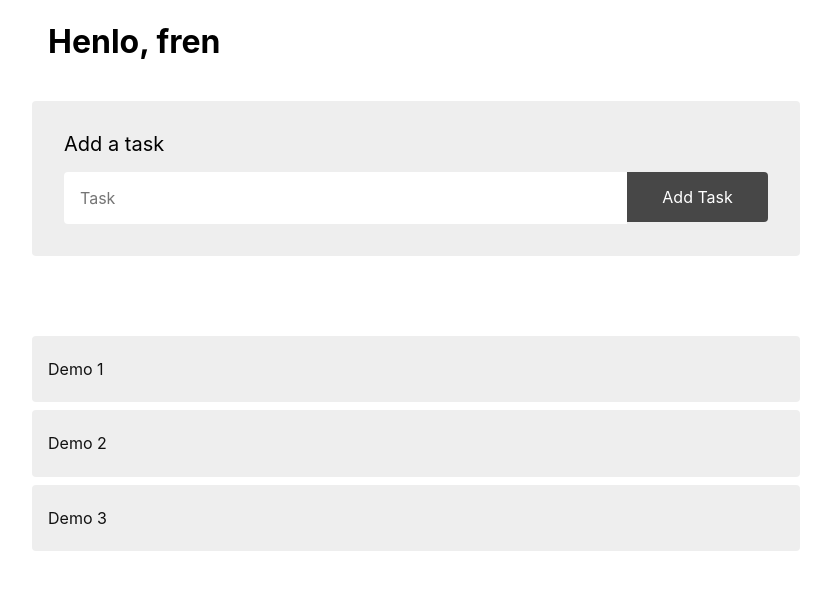
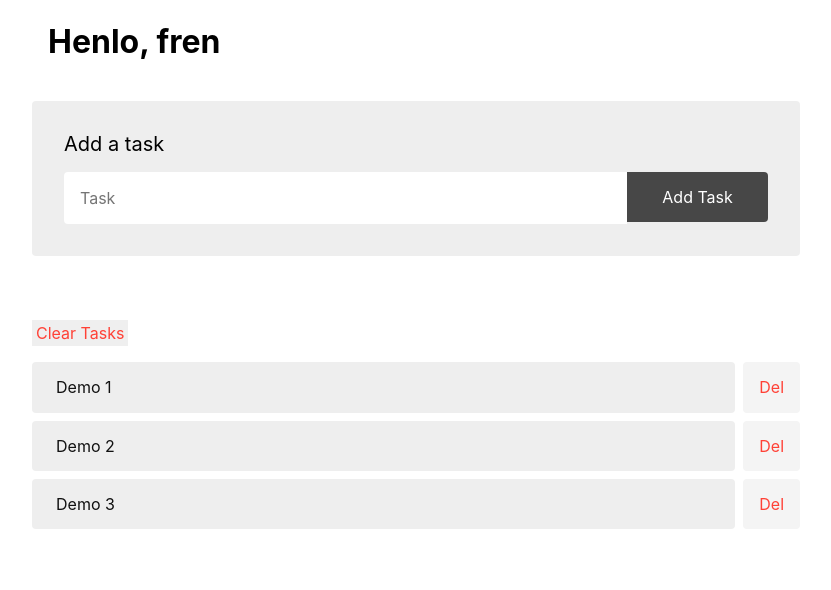
Before and after one commit to hslzr/boring_todo, a React (Create React App) app: page / in a window 1280 px wide. Shown: the top 590 px of the page, without its empty margins (224-1055 px from the left). Built offline with nearby package versions, Linux system fonts and the light colour scheme.

Commit message:
Adds initial state

```diff
--- a/src/Todo.js
+++ b/src/Todo.js
@@ -9,10 +9,23 @@ const Todo = (props) => {
   }
 
   return (
-    <li
-      onClick={handleClick}
-      className={"br2 ph3 pv2 mb2 " + (completed ? 'strike bg-near-white silver' : 'bg-light-gray near-black') }>
-      <p>{props.task.text}</p>
+    <li className="flex content-stretch">
+      <div
+        className={"br2 ph3 pv2 mb2 " + (completed ? 'bg-near-white' : 'bg-light-gray')}
+        style={{flexGrow: 2}}
+        onClick={handleClick}>
+        <input
+          className={"pa2 bn " + (completed ? 'bg-near-white silver strike' : 'bg-light-gray near-black')}
+          value={props.task.text}
+          //disabled={ !completed }
+          //readOnly={completed}
+          style={{outline: 0}}
+          onChange={() =>{}} />
+      </div>
+      <div
+        className="br2 pa3 pointer mb2 ml2 dim bg-near-white red">
+        Del
+      </div>
     </li>
   )
 }
--- a/src/TodoList.js
+++ b/src/TodoList.js
@@ -1,15 +1,22 @@
 import React from 'react'
-
 import Todo from './Todo'
 
-export default class TodoList extends React.Component {
-  render() {
-    return(
-      <div className="pa4-l pa3">
-        <ul className="list pl0 ml0 mw7 b--light-silver br2 center" >
-          {this.props.tasks.map((task, index) => <Todo task={task} key={index} /> )}
-        </ul>
+const TodoList = (props) => {
+  return(
+    <div className="pa4-l pa3">
+      <div className="mw7 center">
+        <button
+          onClick={props.clearTasks}
+          style={{outline: 0}}
+          className="bn pa1 red dim">
+          Clear Tasks
+        </button>
       </div>
-    )
-  }
+      <ul className="list pl0 ml0 mw7 b--light-silver br2 center" >
+        {props.tasks.map((task, index) => <Todo task={task} key={index} />)}
+      </ul>
+    </div>
+  )
 }
+
+export default TodoList
```
